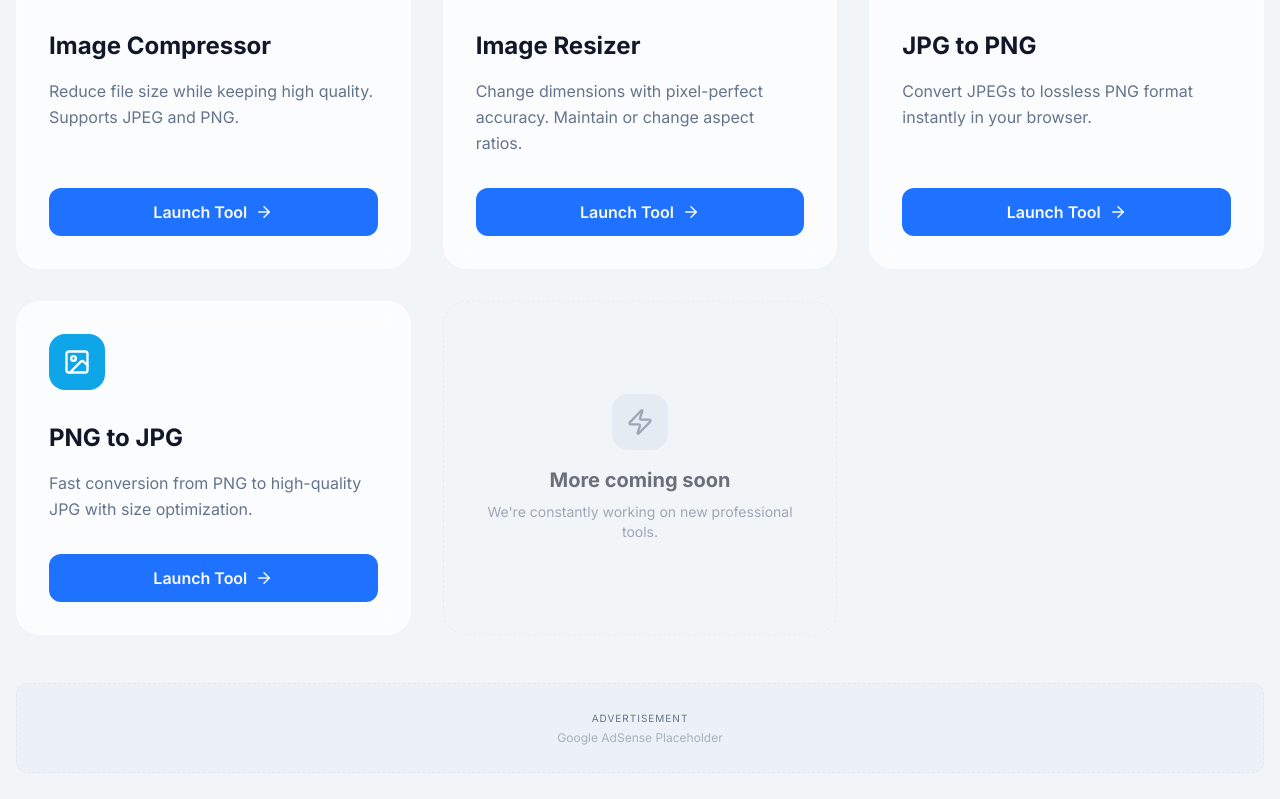
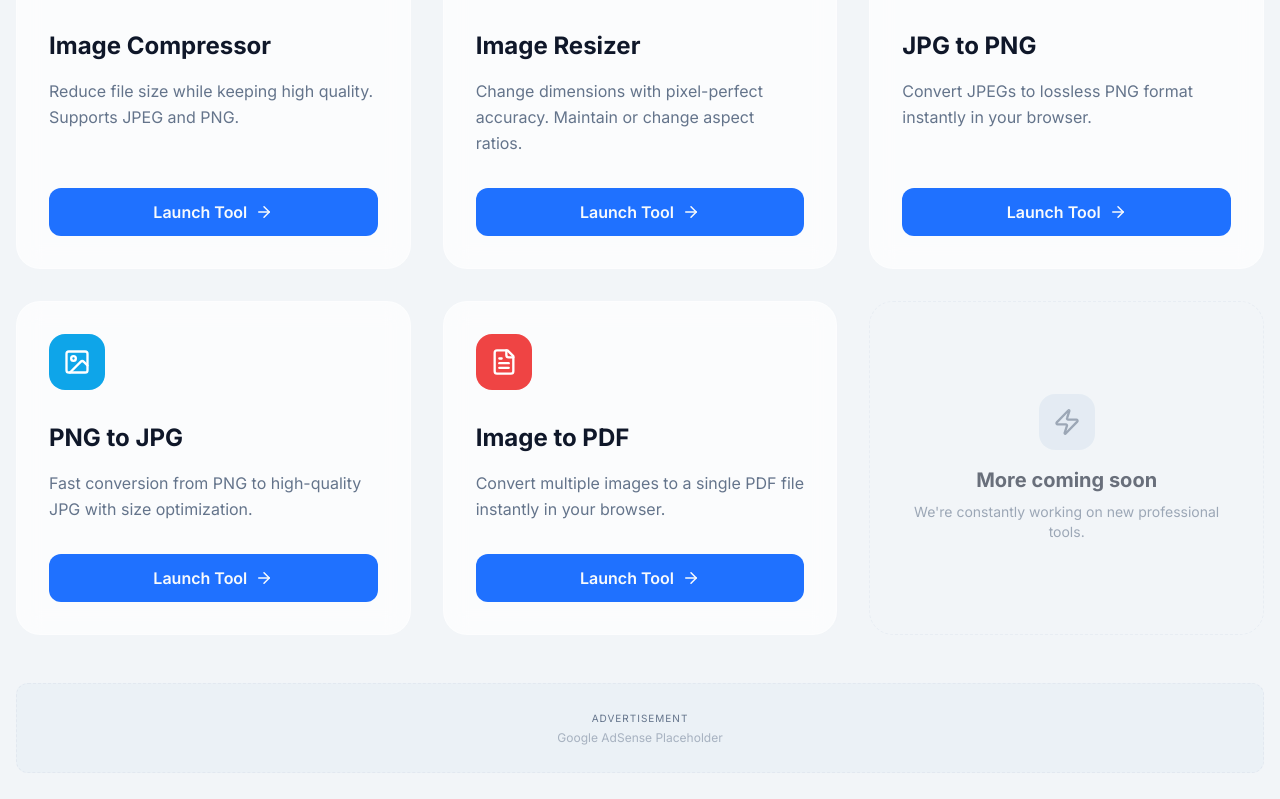
Before and after one commit to surajkumar122024-star/ok01, a Next.js app: page /tools in a window 1280 px wide. Shown: the part 597-1396 px from the top of the page. Built offline with nearby package versions, Linux system fonts and the light colour scheme.

Commit message:
Add 'Image to PDF' tool to tools page

```diff
--- a/src/app/tools/page.tsx
+++ b/src/app/tools/page.tsx
@@ -5,6 +5,7 @@ import {
   Maximize,
   Image as ImageIcon,
   Zap,
+FileText,
   LayoutGrid
 } from 'lucide-react';
 import { Button } from '@/components/ui/button';
@@ -39,6 +40,14 @@ const tools = [
     icon: ImageIcon,
     color: "bg-sky-500"
   }
+  ,
+{
+  name: "Image to PDF",
+  slug: "image-to-pdf",
+  description: "Convert multiple images to a single PDF file instantly in your browser.",
+  icon: FileText,
+  color: "bg-red-500"
+}
 ];
 
 export default function ToolsPage() {
```
